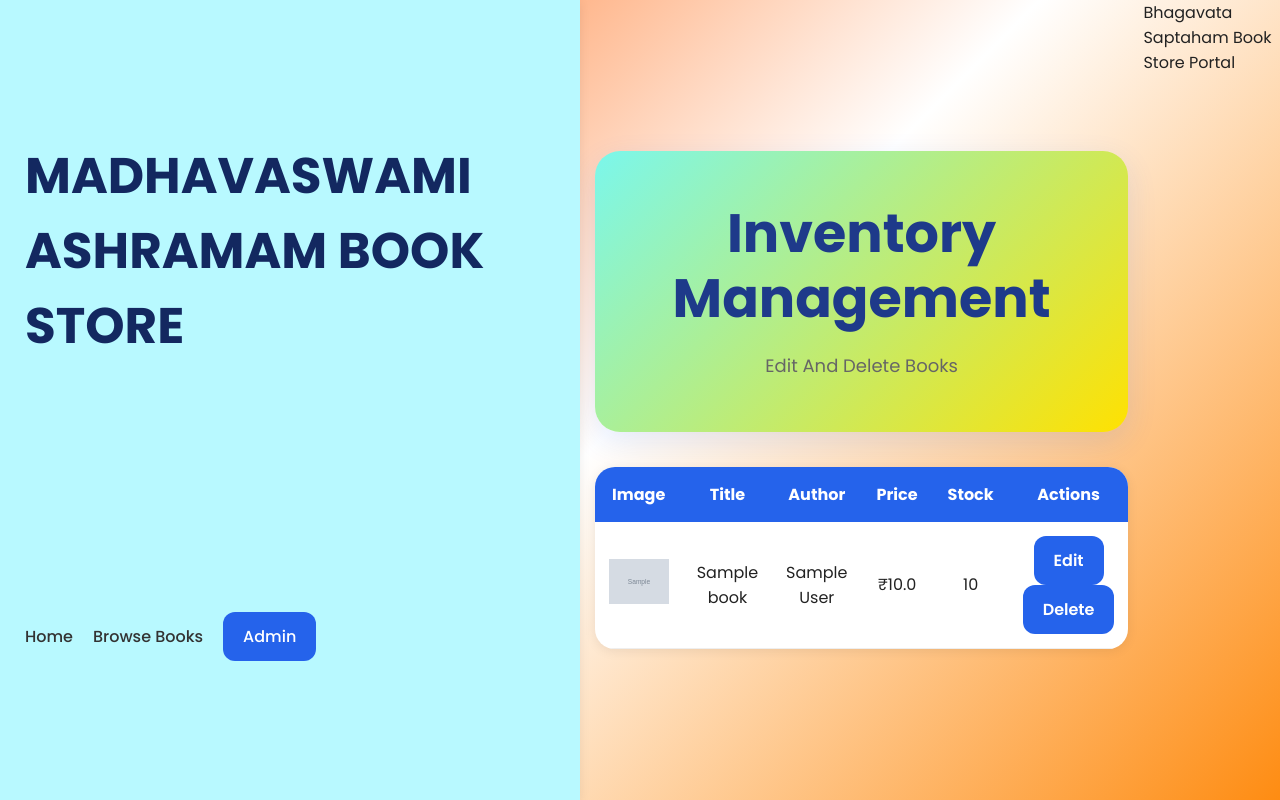
After one commit to srbhagavathkrishna-oss/SNG-BOOK-STORE, a Flask app: page /admin-inventory in a window 1280 px wide. The commit adds this page. Run offline with Flask 3, Linux system fonts and the light colour scheme; tables that the repository leaves empty hold one stand-in row (values such as "Sample post"); grey boxes marked "Sample" are stand-in pictures.

Commit message:
admin edit delete book

```diff
--- a/app.py
+++ b/app.py
@@ -303,6 +303,37 @@ def admin():
     return render_template(
         "admin_panel.html"
     )
+@app.route("/admin-books")
+
+def admin_books():
+
+    books = Book.query.all()
+
+    return render_template(
+
+        "admin_books.html",
+
+        books=books
+
+    )
+# ============================================
+# ADMIN INVENTORY
+# ============================================
+
+@app.route("/admin-inventory")
+
+def admin_inventory():
+
+    books = Book.query.all()
+
+    return render_template(
+
+        "admin_inventory.html",
+
+        books=books
+
+    )
+
 
 # =========================================================
 # ADD BOOK
--- /dev/null
+++ b/templates/admin_inventory.html
@@ -0,0 +1,105 @@
+{% extends "base.html" %}
+
+{% block content %}
+
+<div class="hero">
+
+    <h1>
+
+        Inventory Management
+
+    </h1>
+
+    <p>
+
+        Edit And Delete Books
+
+    </p>
+
+</div>
+
+<table>
+
+    <tr>
+
+        <th>Image</th>
+
+        <th>Title</th>
+
+        <th>Author</th>
+
+        <th>Price</th>
+
+        <th>Stock</th>
+
+        <th>Actions</th>
+
+    </tr>
+
+    {% for book in books %}
+
+    <tr>
+
+        <td>
+
+            {% if book.image %}
+
+            <img src="/static/uploads/{{ book.image }}"
+                 width="60">
+
+            {% endif %}
+
+        </td>
+
+        <td>
+
+            {{ book.title }}
+
+        </td>
+
+        <td>
+
+            {{ book.author }}
+
+        </td>
+
+        <td>
+
+            ₹{{ book.final_price }}
+
+        </td>
+
+        <td>
+
+            {{ book.show_quantity }}
+
+        </td>
+
+        <td>
+
+            <a href="/edit-book/{{ book.id }}"
+               class="btn">
+
+                Edit
+
+            </a>
+
+            <a href="/delete-book/{{ book.id }}"
+               class="btn"
+               onclick="return confirm(
+               'Delete this book?'
+               )">
+
+                Delete
+
+            </a>
+
+        </td>
+
+    </tr>
+
+    {% endfor %}
+
+</table>
+
+{% endblock %}
```
Also changed, not shown: templates/admin_panel.html (+11 -0 lines).
